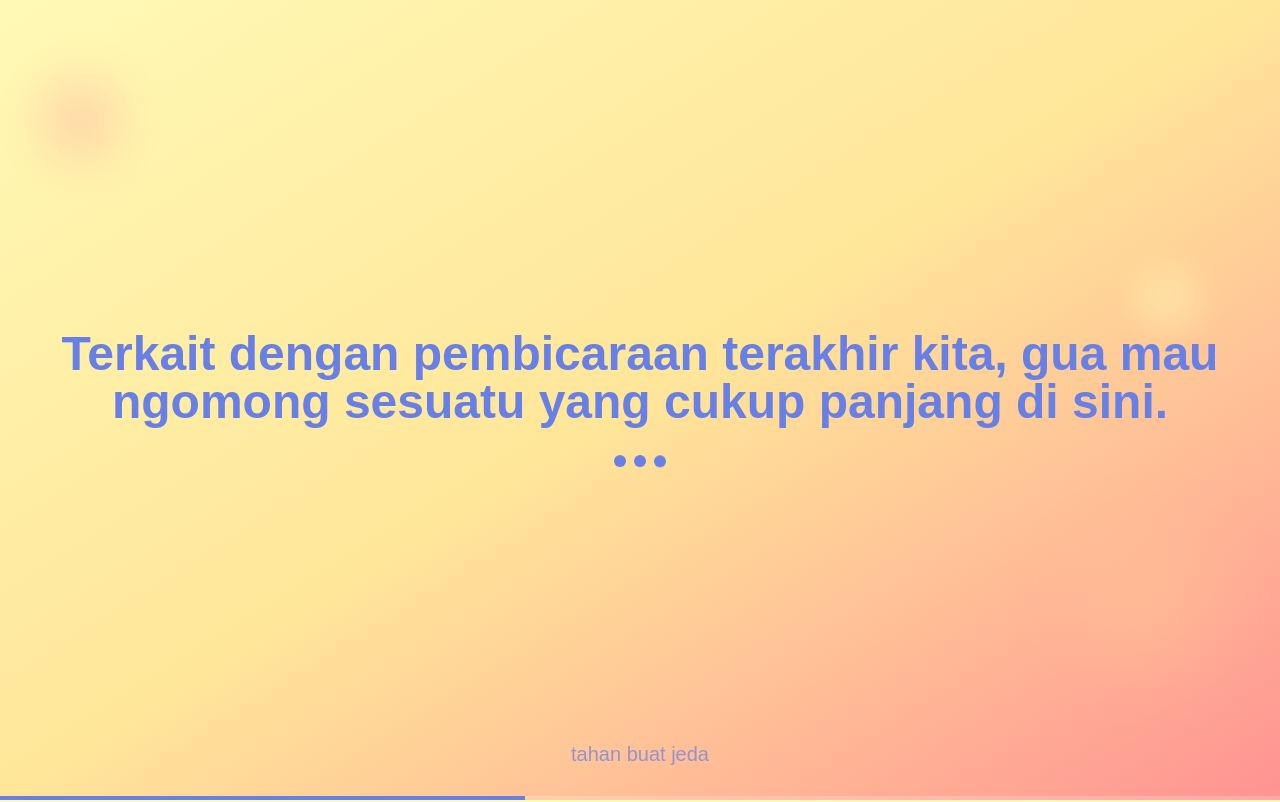
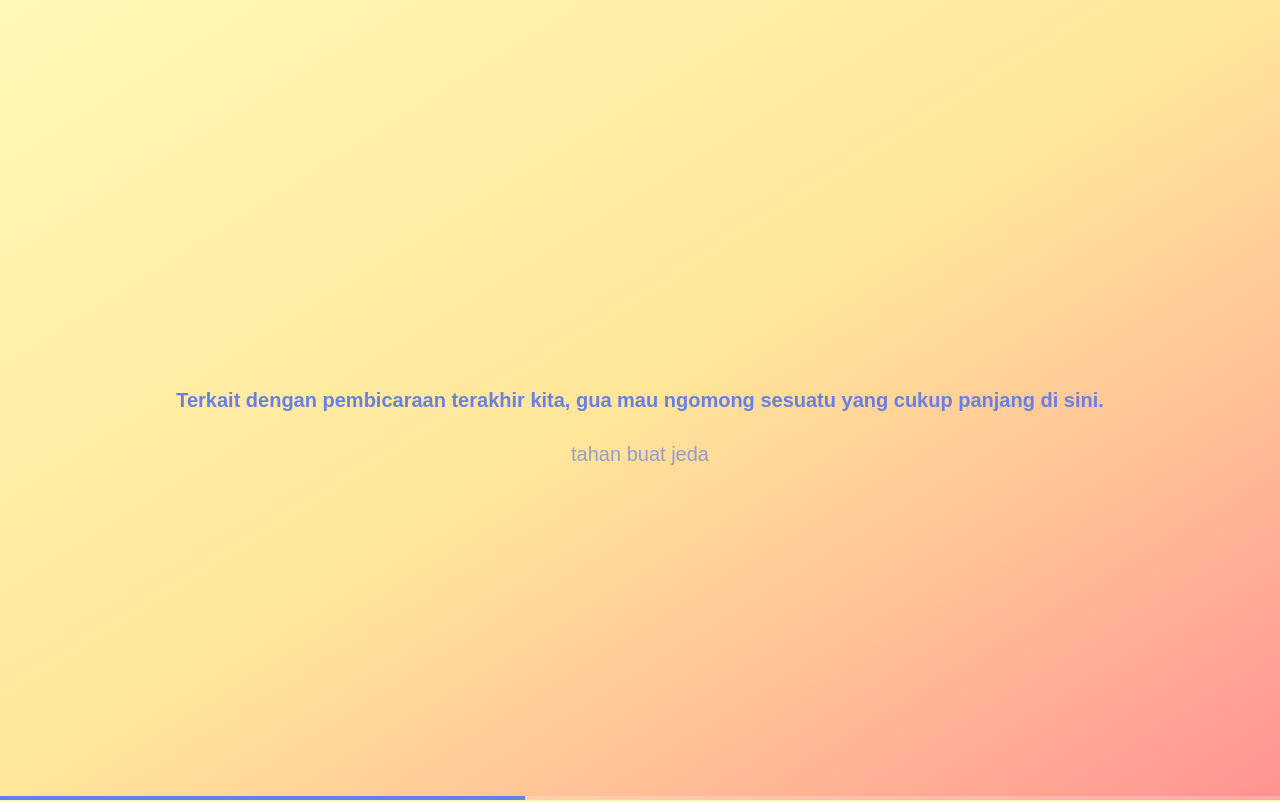
Before and after one commit to Athrsyd/sorry-ya, a React (Vite) app: page / in a window 1280 px wide. Shown: the top 802 px of the page. Built offline with nearby package versions, Linux system fonts and the light colour scheme.

Commit message:
modified:   src/components/Intro/LoadingScreen.jsx new file:   vercel.json

```diff
--- a/src/components/Intro/LoadingScreen.jsx
+++ b/src/components/Intro/LoadingScreen.jsx
@@ -74,14 +74,10 @@ const LoadingScreen = ({ isExiting }) => {
           isExiting ? 'opacity-0 -translate-y-12' : 'opacity-100 translate-y-0'
         }`}
       >
-        {/* Decorative elements */}
-        <div className="absolute top-20 left-10 w-20 h-20 bg-accent/30 rounded-full blur-xl animate-pulse"></div>
-        <div className="absolute bottom-32 right-16 w-32 h-32 bg-primary/40 rounded-full blur-2xl animate-pulse" style={{ animationDelay: '1s' }}></div>
-        <div className="absolute top-1/3 right-20 w-16 h-16 bg-secondary/50 rounded-full blur-lg animate-pulse" style={{ animationDelay: '0.5s' }}></div>
 
         {/* Main text */}
         <span
-          className={`text-3xl md:text-5xl font-bold text-text-primary text-center px-8 transition-opacity duration-400 z-10 ${
+          className={`text-xl font-bold text-text-primary text-center px-8 transition-opacity duration-400 z-10 ${
             textFade ? 'opacity-0' : 'opacity-100'
           }`}
         >
@@ -89,19 +85,11 @@ const LoadingScreen = ({ isExiting }) => {
         </span>
 
         {/* Loading dots */}
-        <div className="flex gap-2 mt-8 z-10">
-          {[0, 1, 2].map((i) => (
-            <div
-              key={i}
-              className="w-3 h-3 bg-text-primary rounded-full animate-bounce"
-              style={{ animationDelay: `${i * 0.15}s` }}
-            ></div>
-          ))}
-        </div>
+
       </div>
 
       {/* Bottom instruction */}
-      <h1 className="absolute left-1/2 bottom-8 -translate-x-1/2 m-0 text-lg md:text-xl text-text-primary/70 font-medium z-10 px-4 text-center">
+      <h1 className="absolute left-1/2 top-110 -translate-x-1/2 m-0 text-lg md:text-xl text-text-primary/70 font-medium z-10 px-4 text-center">
         tahan buat jeda
       </h1>
 
```
Also changed, not shown: vercel.json (added).
